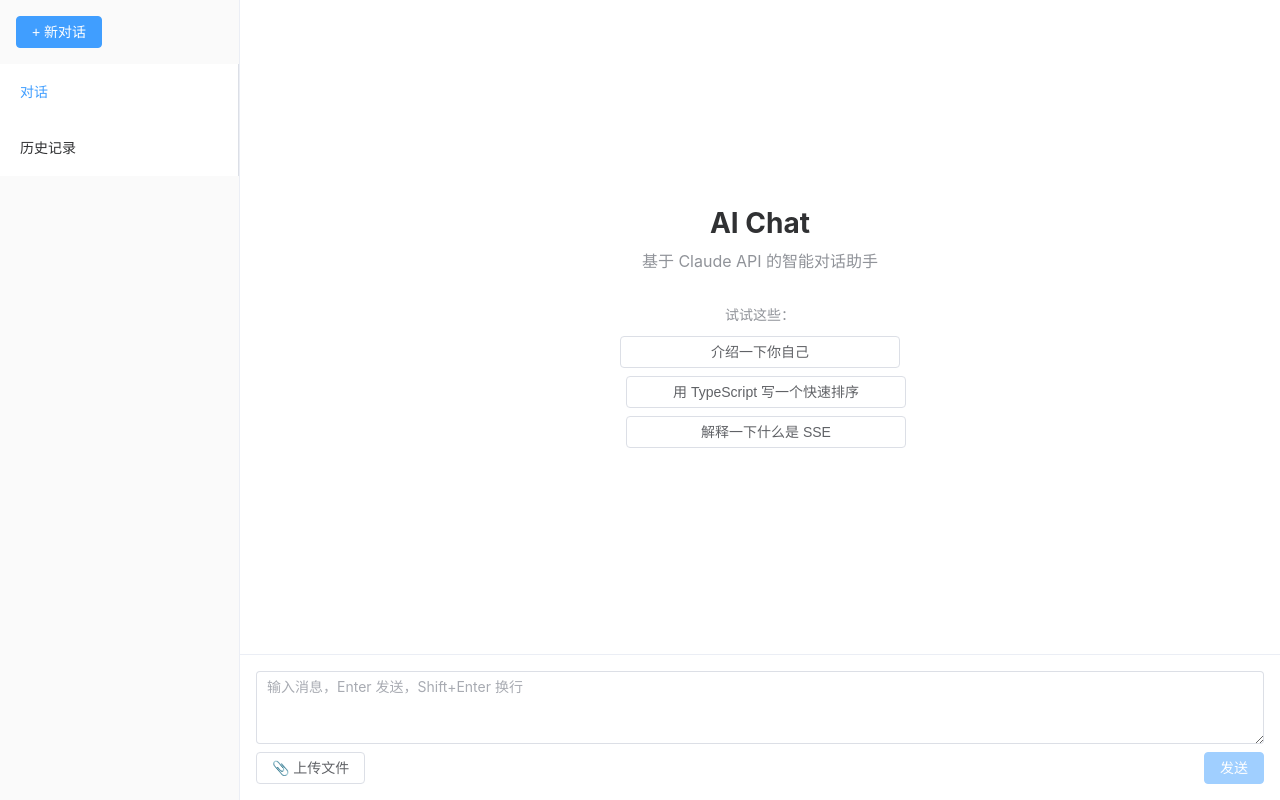
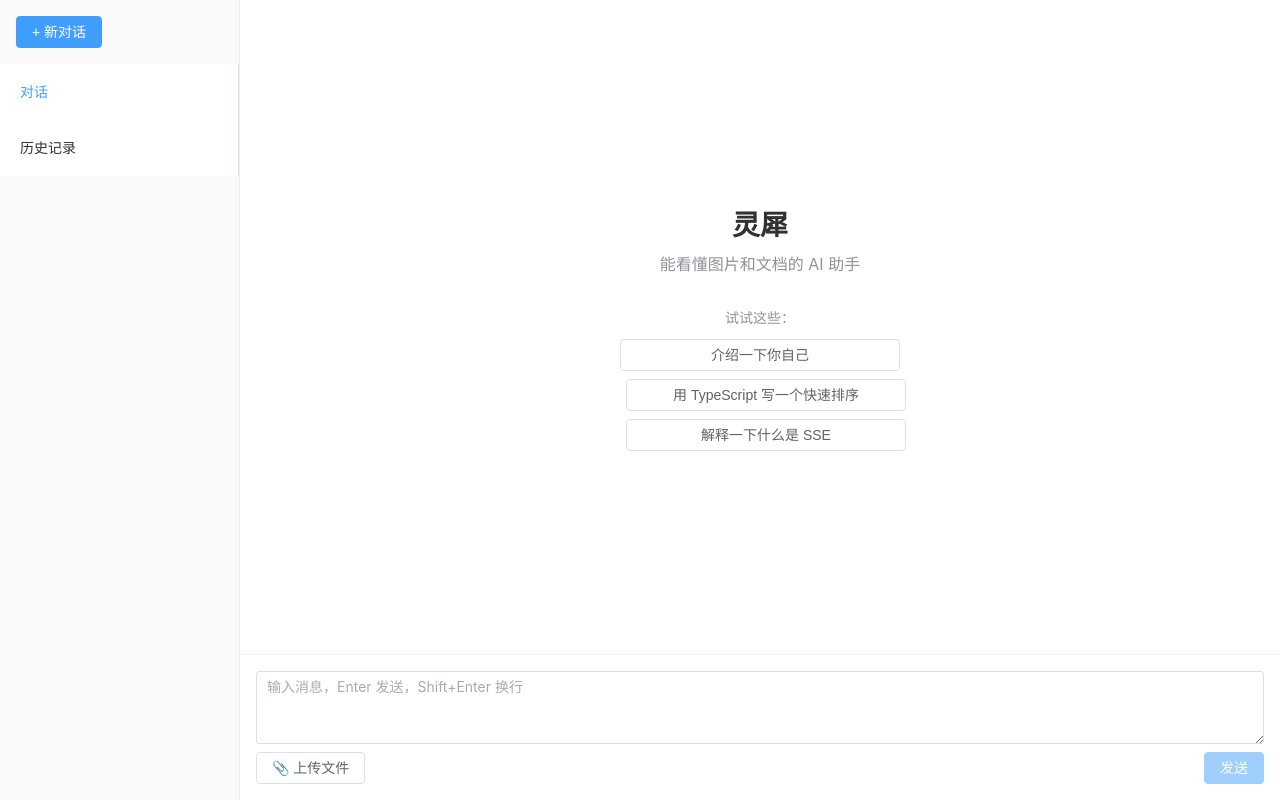
Before and after one commit to superspiritovo-byte/AI-Chat, a Vue app in the folder client/: page /chat in a window 1280 px wide. Built offline with nearby package versions, Linux system fonts and the light colour scheme.

Commit message:
docs: rename project to 灵犀 and add resume template

```diff
--- a/client/index.html
+++ b/client/index.html
@@ -3,7 +3,7 @@
   <head>
     <meta charset="UTF-8" />
     <meta name="viewport" content="width=device-width, initial-scale=1.0" />
-    <title>AI Chat</title>
+    <title>灵犀 AI Chat</title>
   </head>
   <body>
     <div id="app"></div>
--- a/client/src/components/ChatWelcome.vue
+++ b/client/src/components/ChatWelcome.vue
@@ -12,8 +12,8 @@ const examplePrompts = [
 
 <template>
   <div class="welcome">
-    <h2>AI Chat</h2>
-    <p class="subtitle">基于 Claude API 的智能对话助手</p>
+    <h2>灵犀</h2>
+    <p class="subtitle">能看懂图片和文档的 AI 助手</p>
     <div class="examples">
       <p class="examples-label">试试这些：</p>
       <el-button
```
Also changed, not shown: 2 other files (tests, documents, lock files or other folders).
